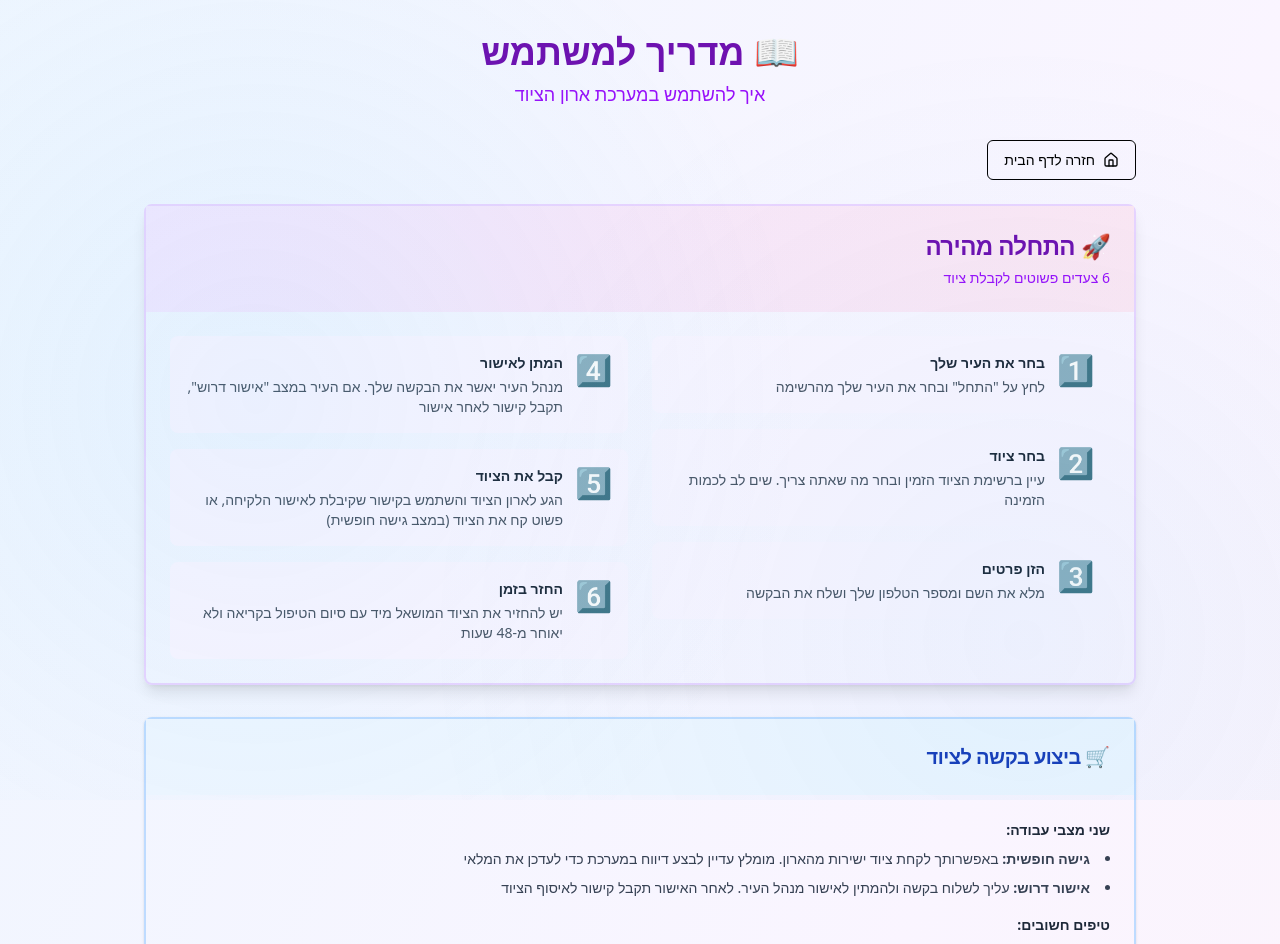
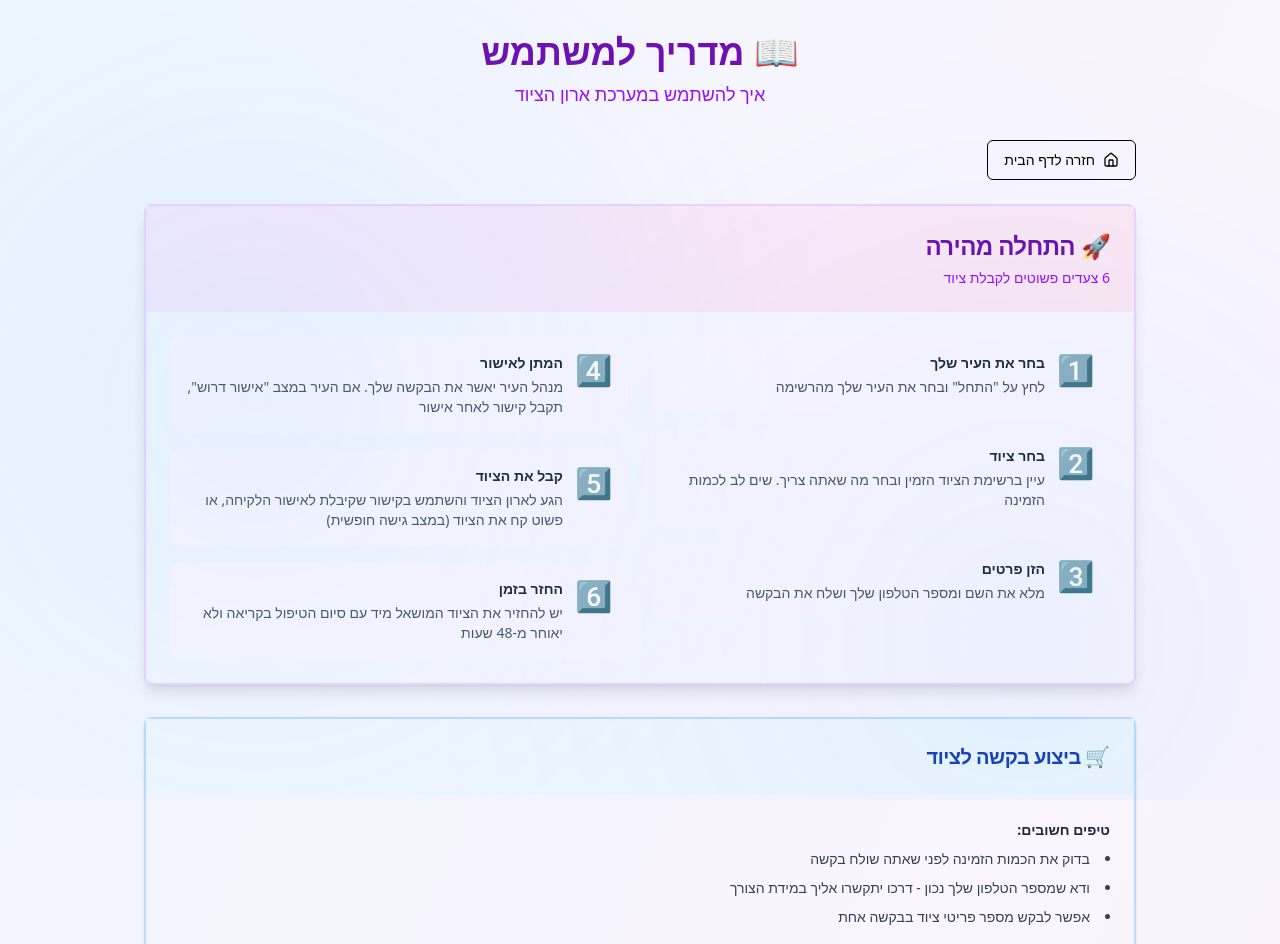
Before and after one commit to Yairkad/ARON_TZIYUD, a Next.js app: page /user-guide in a window 1280 px wide. Shown: the top 944 px of the page. Built offline with nearby package versions, Linux system fonts and the light colour scheme.

Commit message:
Update page.tsx

```diff
--- a/src/app/user-guide/page.tsx
+++ b/src/app/user-guide/page.tsx
@@ -91,17 +91,6 @@ export default function UserGuidePage() {
               <CardTitle className="text-xl text-blue-800">🛒 ביצוע בקשה לציוד</CardTitle>
             </CardHeader>
             <CardContent className="pt-6 space-y-4">
-              <div>
-                <h4 className="font-bold text-gray-800 mb-2">שני מצבי עבודה:</h4>
-                <ul className="list-disc list-inside space-y-2 text-gray-700 mr-4">
-                  <li>
-                    <strong>גישה חופשית:</strong> באפשרותך לקחת ציוד ישירות מהארון. מומלץ עדיין לבצע דיווח במערכת כדי לעדכן את המלאי
-                  </li>
-                  <li>
-                    <strong>אישור דרוש:</strong> עליך לשלוח בקשה ולהמתין לאישור מנהל העיר. לאחר האישור תקבל קישור לאיסוף הציוד
-                  </li>
-                </ul>
-              </div>
               <div>
                 <h4 className="font-bold text-gray-800 mb-2">טיפים חשובים:</h4>
                 <ul className="list-disc list-inside space-y-2 text-gray-700 mr-4">
```
